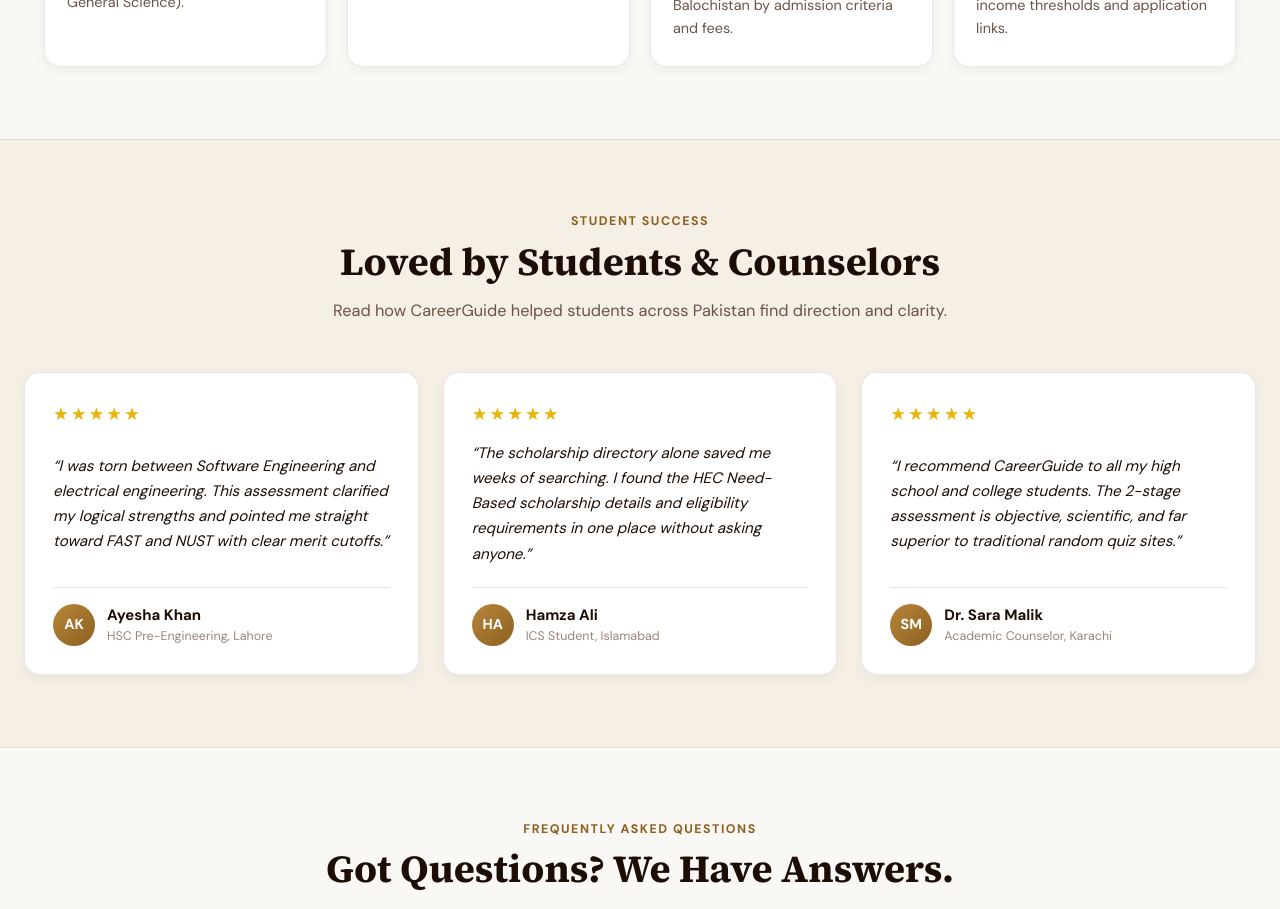
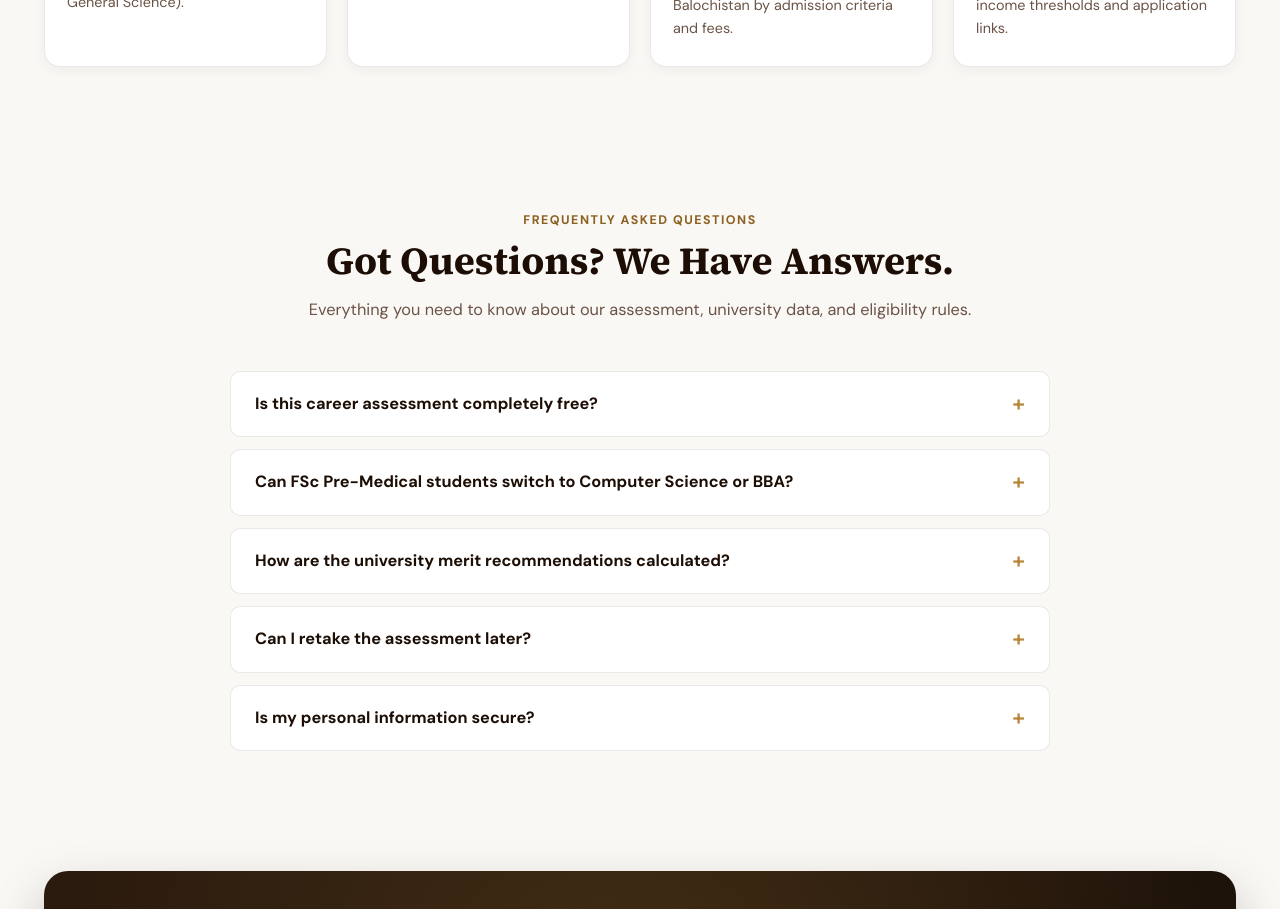
Before and after one commit to Sadiaiqbal774/career-counselling-fyp, a React (Create React App) app in the folder frontend/: page / in a window 1280 px wide. Shown: the part 2480-3389 px from the top of the page. Built offline with nearby package versions, Linux system fonts and the light colour scheme; no server answers.

Commit message:
feat(landing): remove reviews section from homepage

```diff
--- a/frontend/src/pages/ModernLanding.js
+++ b/frontend/src/pages/ModernLanding.js
@@ -132,30 +132,6 @@ function ModernLanding() {
     {
       q: 'Is my personal information secure?',
       a: 'We respect student privacy. Your test answers and profile are encrypted and never sold or shared with external advertising third parties.',
-    },
-  ];
-
-  const testimonials = [
-    {
-      name: 'Ayesha Khan',
-      city: 'HSC Pre-Engineering, Lahore',
-      text: 'I was torn between Software Engineering and electrical engineering. This assessment clarified my logical strengths and pointed me straight toward FAST and NUST with clear merit cutoffs.',
-      avatar: 'AK',
-      stars: 5,
-    },
-    {
-      name: 'Hamza Ali',
-      city: 'ICS Student, Islamabad',
-      text: 'The scholarship directory alone saved me weeks of searching. I found the HEC Need-Based scholarship details and eligibility requirements in one place without asking anyone.',
-      avatar: 'HA',
-      stars: 5,
-    },
-    {
-      name: 'Dr. Sara Malik',
-      city: 'Academic Counselor, Karachi',
-      text: 'I recommend CareerGuide to all my high school and college students. The 2-stage assessment is objective, scientific, and far superior to traditional random quiz sites.',
-      avatar: 'SM',
-      stars: 5,
     },
   ];
 
@@ -315,35 +291,6 @@ function ModernLanding() {
       </section>
 
       {/* ========================================================
-          TESTIMONIALS
-      ======================================================== */}
-      <section className="landing-section landing-section--tinted">
-        <div className="landing-section-header">
-          <span className="landing-section-eyebrow">STUDENT SUCCESS</span>
-          <h2 className="landing-section-title">Loved by Students & Counselors</h2>
-          <p className="landing-section-subtitle">
-            Read how CareerGuide helped students across Pakistan find direction and clarity.
-          </p>
-        </div>
-
-        <div className="landing-testimonials-grid">
-          {testimonials.map((t) => (
-            <div key={t.name} className="landing-test-card">
-              <div className="landing-test-card__stars">{'★'.repeat(t.stars)}</div>
-              <blockquote className="landing-test-card__quote">&ldquo;{t.text}&rdquo;</blockquote>
-              <div className="landing-test-card__author">
-                <div className="landing-test-card__avatar">{t.avatar}</div>
-                <div>
-                  <div className="landing-test-card__name">{t.name}</div>
-                  <div className="landing-test-card__city">{t.city}</div>
-                </div>
-              </div>
-            </div>
-          ))}
-        </div>
-      </section>
-
-      {/* ========================================================
           INTERACTIVE FAQ ACCORDION
       ======================================================== */}
       <section className="landing-section">
```
